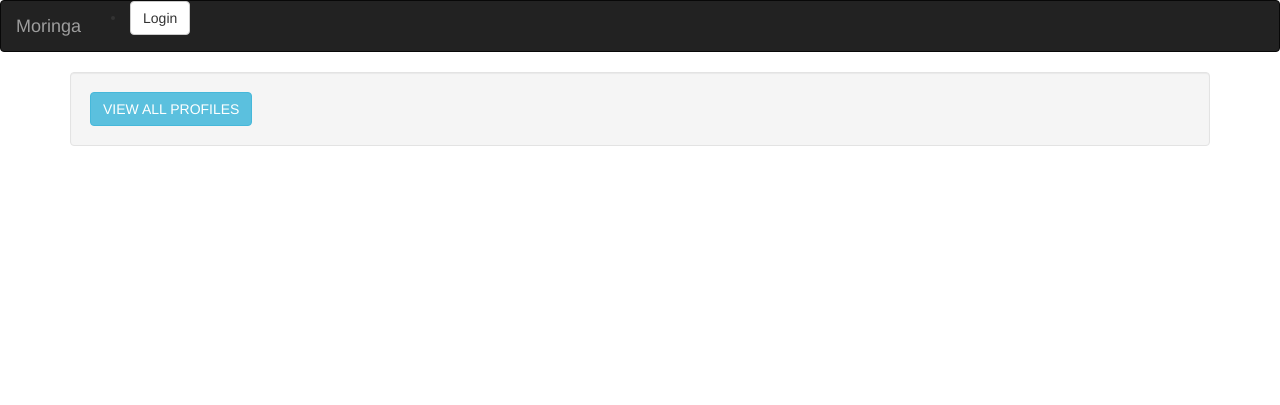
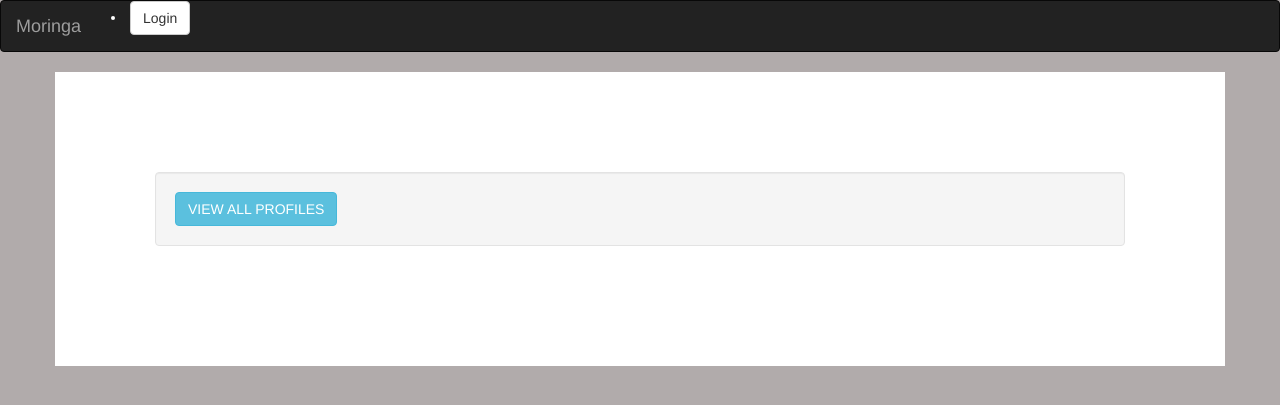
Before and after one commit to Nicoleha/awards, a Django app: page / in a window 1280 px wide. Shown: the top 405 px of the page. Run offline with Django 3.2, Linux system fonts and the light colour scheme; data that the repository does not hold is empty; some libraries are stand-ins or nearby versions.

Commit message:
staic folder created

```diff
--- a/post/static/styles.css
+++ b/post/static/styles.css
@@ -1,4 +1,14 @@
-h1
+body
 {
-  color: green;
+  background-color:rgb(177, 171, 171);
+  color:white;
 }
+.container
+{
+  background-color: rgb(255, 255, 255);
+
+  padding: 100px;
+}
+
+img{height: 250px;
+width: 250px;}
```
